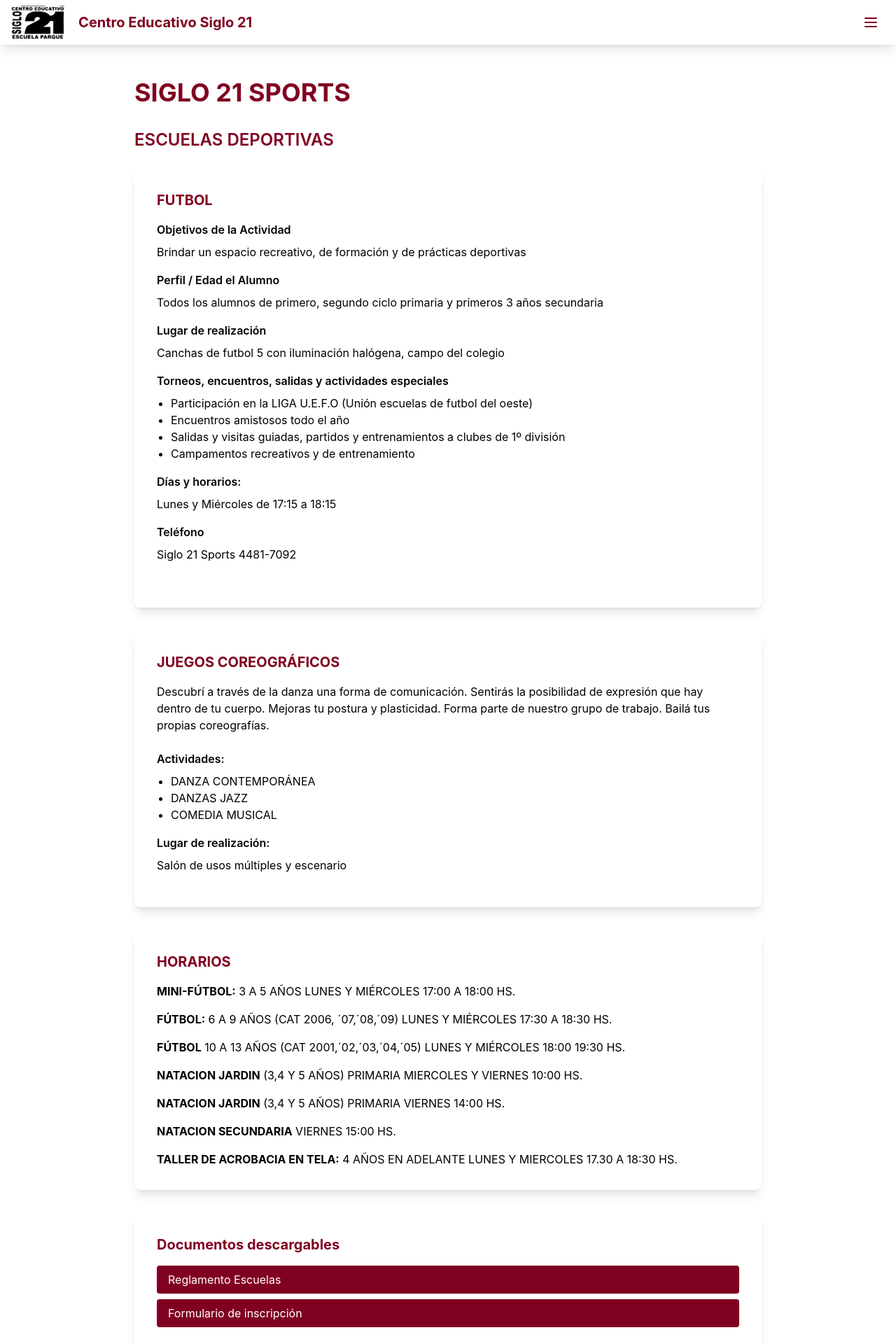
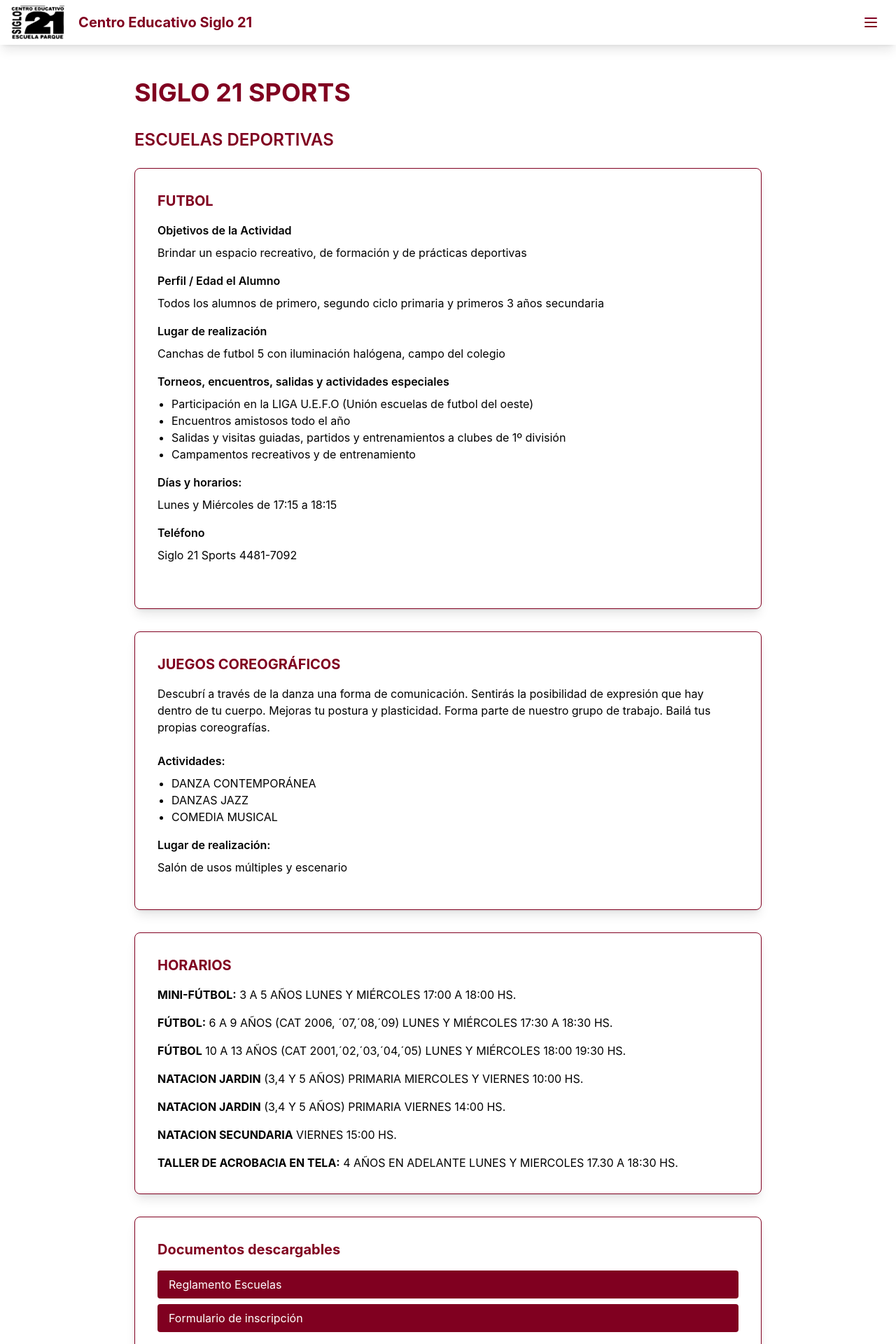
Before and after one commit to thiagomarti/Siglo21, a Vue app: page /siglo21-sports in a window 1280 px wide. Shown: the top 1920 px of the page at 70% size. Built offline with nearby package versions, Linux system fonts and the light colour scheme.

Commit message:
Update Sports.vue

```diff
--- a/src/views/Sports.vue
+++ b/src/views/Sports.vue
@@ -11,7 +11,7 @@
       <h1 class="text-4xl font-bold text-school-burgundy mb-8">SIGLO 21 SPORTS</h1>
       <h2 class="text-2xl font-semibold text-school-burgundy mb-6">ESCUELAS DEPORTIVAS</h2>
 
-      <div class="bg-white rounded-lg shadow-lg p-8 mb-8">
+      <div class="bg-white border border-school-burgundy rounded-lg shadow-lg p-8 mb-8">
         <h3 class="text-xl font-bold text-school-burgundy mb-4">FUTBOL</h3>
 
         <h4 class="font-semibold mb-2">Objetivos de la Actividad</h4>
@@ -38,7 +38,7 @@
         <p class="mb-8">Siglo 21 Sports 4481-7092</p>
       </div>
 
-      <div class="bg-white rounded-lg shadow-lg p-8 mb-8">
+      <div class="bg-white border border-school-burgundy rounded-lg shadow-lg p-8 mb-8">
         <h3 class="text-xl font-bold text-school-burgundy mb-4">JUEGOS COREOGRÁFICOS</h3>
         <p class="mb-6">Descubrí a través de la danza una forma de comunicación. Sentirás la posibilidad de expresión que hay dentro de tu cuerpo. Mejoras tu postura y plasticidad. Forma parte de nuestro grupo de trabajo. Bailá tus propias coreografías.</p>
 
@@ -53,7 +53,7 @@
         <p class="mb-4">Salón de usos múltiples y escenario</p>
       </div>
 
-      <div class="bg-white rounded-lg shadow-lg p-8 mb-8">
+      <div class="bg-white border border-school-burgundy rounded-lg shadow-lg p-8 mb-8">
         <h3 class="text-xl font-bold text-school-burgundy mb-4">HORARIOS</h3>
         <ul class="space-y-4">
           <li><strong>MINI-FÚTBOL:</strong> 3 A 5 AÑOS LUNES Y MIÉRCOLES 17:00 A 18:00 HS.</li>
@@ -66,7 +66,7 @@
         </ul>
       </div>
 
-      <div class="bg-white rounded-lg shadow-lg p-8">
+      <div class="bg-white border border-school-burgundy rounded-lg shadow-lg p-8">
         <h3 class="text-xl font-bold text-school-burgundy mb-4">Documentos descargables</h3>
         <div class="space-y-2">
           <a
```
